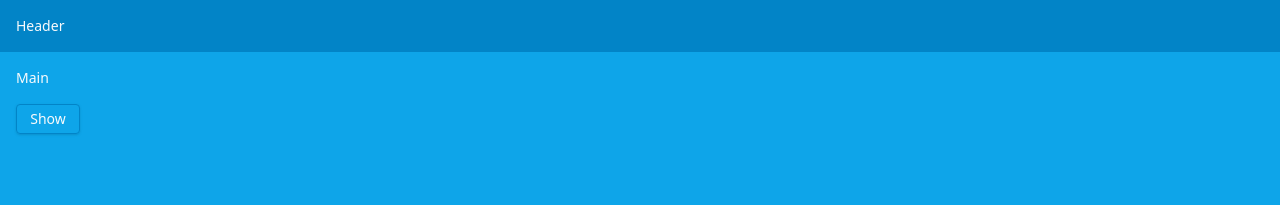
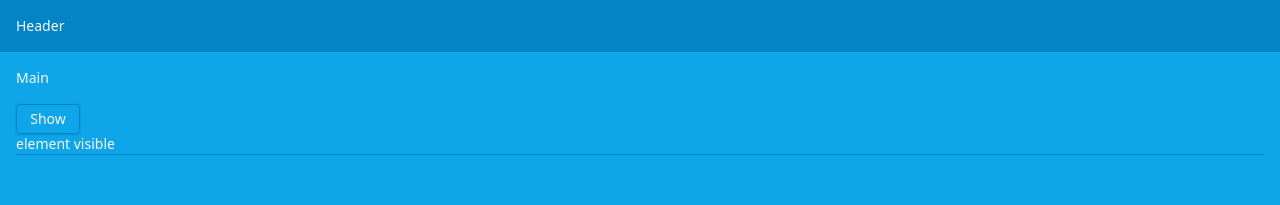
Before and after one commit to maxzz/framer-motion-tv, a React (Vite) app: page / in a window 1280 px wide. Shown: the top 205 px of the page. Built offline with nearby package versions, Linux system fonts and the light colour scheme.

Commit message:
WIP. first demo play. 1

```diff
--- a/src/components/2-main/1-demos/1-simple.tsx
+++ b/src/components/2-main/1-demos/1-simple.tsx
@@ -3,13 +3,25 @@ import { AnimatePresence, motion } from "framer-motion";
 
 export function Simple() {
     const [show, setShow] = useState(false);
+    const [idDone, setIdDone] = useState(false);
     return (
-        <div className="my-4">
-            <button className="px-2 py-1 min-w-16 border-sky-600 border rounded shadow active:scale-95" type="button" onClick={() => setShow(v => !v)}>
+        <div className="my-4 text-sm">
+            <button
+                className="px-2 py-1 min-w-16 border-sky-600 border rounded shadow active:scale-95"
+                type="button"
+                onClick={() => {
+                    !show && setIdDone(false);
+                    setShow(v => !v);
+                }}
+            >
                 {show ? "Hide" : "Show"}
             </button>
 
-            <AnimatePresence>
+            <div className="border-sky-600 border-b">
+                {idDone ? 'exit animation done' : 'element visible'}
+            </div>
+
+            <AnimatePresence onExitComplete={() => setIdDone(true)}>
                 {show && (
                     <motion.div
                         initial={{
```
